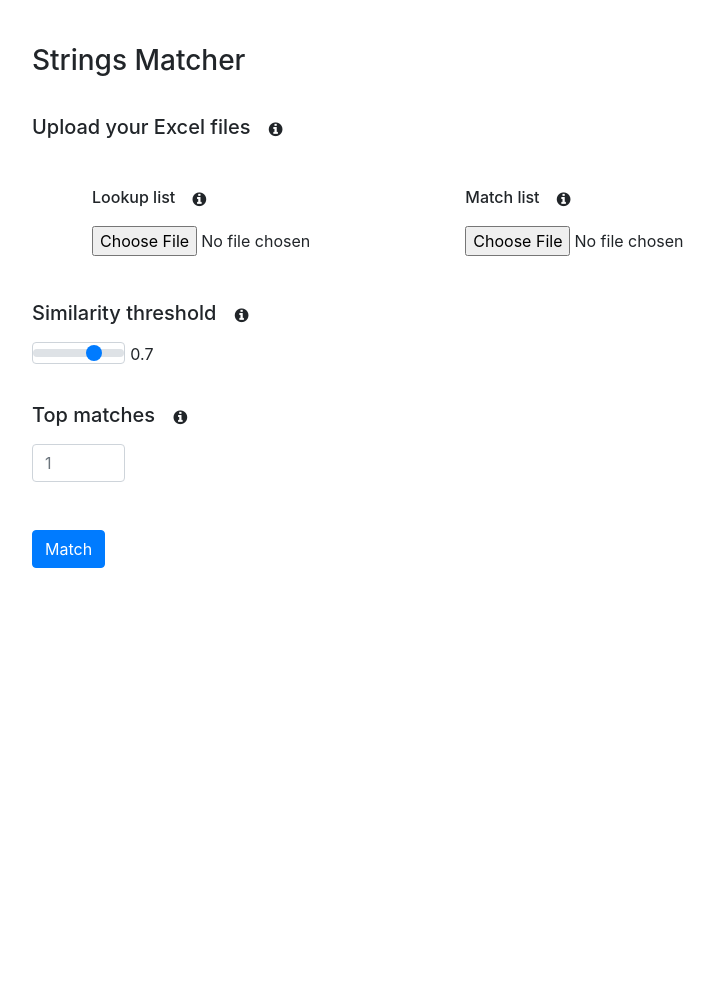
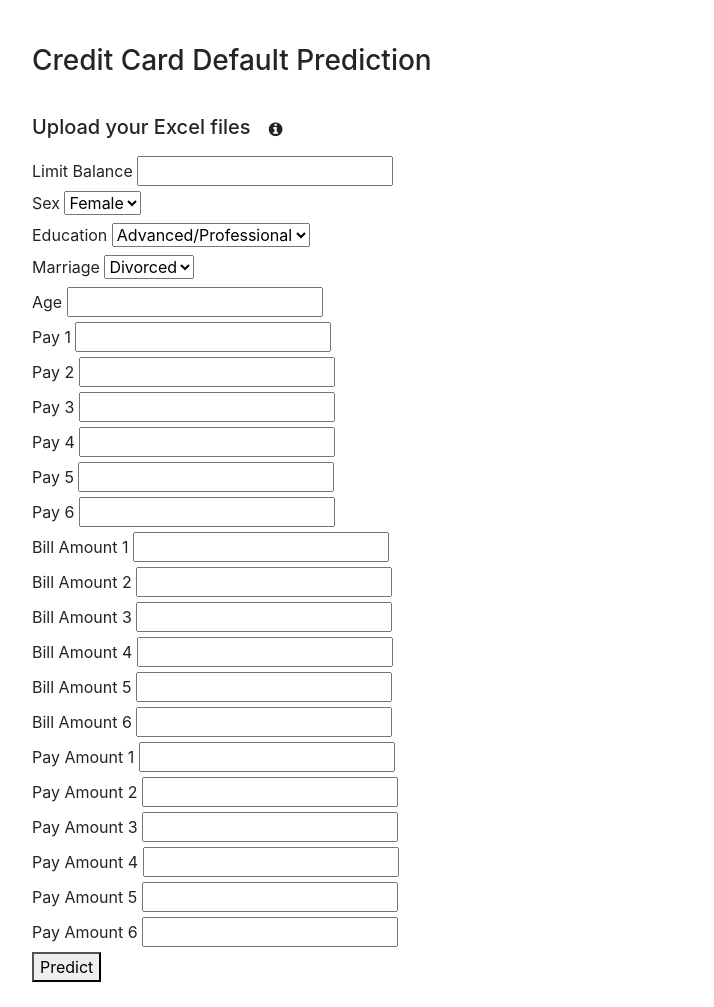
Before and after one commit to DataScienceBootCamp2023/predict, a Flask app: page / in a window 1280 px wide. Shown: the part 56-1063 px from the top of the page, without its empty margins (18-732 px from the left). Before the commit the page ends 624 px from the top, so only its background shows below. Run offline with Flask 2, Linux system fonts and the light colour scheme; some libraries are stand-ins or nearby versions.

Commit message:
Update index.html

```diff
--- a/client/templates/index.html
+++ b/client/templates/index.html
@@ -1,15 +1,15 @@
-
 {% extends 'base.html' %}
 
-{% block title %} Strings Matcher {% endblock %}
+{% block title %} Credit Card Default Prediction {% endblock %}
 
 {% block head %}
  {{ super() }}
+
 {% endblock %}
 
 {% block body %}
 
-<h3>Strings Matcher</h3>
+<h3>Credit Card Default Prediction</h3>
 
 <!-- INPUT FORM -->
 <br><h5>Upload your Excel files
@@ -17,52 +17,91 @@
     </h5>
 
 
-<form method="post" enctype="multipart/form-data">
-    <br><div class="container"><div class="form-row">
-        <div class="col form-group">
-            <h6>Lookup list
-                <button type="button" class="btn btn-default" data-toggle="tooltip" data-placement="left" title="List with values to be matched, in the Left-join that's the left side"><span class="fa fa-info-circle"></span></button>
-            </h6>
-            <div class="file-upload-wrapper">
-                <input type="file" name="dtf_lookup" id="input-file-now" class="file-upload" required value={{request.form.dtf_lookup}}>
-            </div>
-        </div>
-
-        <div class="col form-group">
-            <h6>Match list
-                <button type="button" class="btn btn-default" data-toggle="tooltip" data-placement="left" title="List with values to match with, in the Left-join that's the right side"><span class="fa fa-info-circle"></span></button>
-            </h6>
-            <div class="file-upload-wrapper">
-                <input type="file" name="dtf_match" id="input-file-now" class="file-upload" required value={{request.form.dtf_match}}>
-            </div>
-        </div>
-
-        <div class="col form-group"></div>
-    </div></div>
-
-    <script>
-        $(".file-upload").file_upload();
-    </script>
-
-
-    <br><h5>Similarity threshold
-            <button type="button" class="btn btn-default" data-toggle="tooltip" data-placement="left" title="Minimum similarity score to return, it goes from 0 to 1. If 1 it works exactly like a Left-join or Vlookup"><span class="fa fa-info-circle"></span></button>
-        </h5>
-
-        <div class="form-row"><div class="d-flex col-md-1">
-            <input type="range" min="0" max="1" step="0.1" value="0.7" oninput="RangeValue.innerText=this.value"
-                   class="custom-range form-control" name="threshold" required value={{request.form.threshold}}>
-        </div><label id="RangeValue">0.7</label></div>
-
-
-    <br><h5>Top matches
-            <button type="button" class="btn btn-default" data-toggle="tooltip" data-placement="left" title="Maximum number of matches to return. If 1 it shows only the best match, if greater than 1 it shows multiple matches"><span class="fa fa-info-circle"></span></button>
-        </h5>
-        <div class="form-row"><div class="col-md-1">
-            <input type="text" name="top" class="form-control" placeholder="1" value={{request.form.top}}>
-        </div></div>
-
-    <br><br><button type="submit" class="btn btn-primary" id="btnMatch">Match</button>
-</form>
+<form method="post" action="/predict" enctype="multipart/form-data">
+    <label for="limit_bal">Limit Balance</label>
+    <input type="number" id="limit_bal" name="limit_bal" required>
+    <br>
+    <label for="sex">Sex</label>
+    <select id="sex" name="sex" required>
+      <option value="2">Female</option>
+      <option value="1">Male</option>
+    </select>
+    <br>
+    <label for="education">Education</label>
+    <select id="education" name="education" required>
+      <option value="5">Advanced/Professional</option>
+      <option value="4">College</option>
+      <option value="3">High School</option>
+      <option value="2">Other</option>
+      <option value="1">University</option>
+    </select>
+    <br>
+    <label for="marriage">Marriage</label>
+    <select id="marriage" name="marriage" required>
+      <option value="3">Divorced</option>
+      <option value="2">Married</option>
+      <option value="1">Single</option>
+      <option value="0">Other</option>
+    </select>
+    <br>
+    <label for="age">Age</label>
+    <input type="number" id="age" name="age" required>
+    <br>
+    <label for="pay_1">Pay 1</label>
+    <input type="number" id="pay_1" name="pay_1" required>
+    <br>
+    <label for="pay_2">Pay 2</label>
+    <input type="number" id="pay_2" name="pay_2" required>
+    <br>
+    <label for="pay_3">Pay 3</label>
+    <input type="number" id="pay_3" name="pay_3" required>
+    <br>
+    <label for="pay_4">Pay 4</label>
+    <input type="number" id="pay_4" name="pay_4" required>
+    <br>
+    <label for="pay_5">Pay 5</label>
+    <input type="number" id="pay_5" name="pay_5" required>
+    <br>
+    <label for="pay_6">Pay 6</label>
+    <input type="number" id="pay_6" name="pay_6" required>
+    <br>
+    <label for="bill_amt_1">Bill Amount 1</label>
+    <input type="number" id="bill_amt_1" name="bill_amt_1" required>
+    <br>
+    <label for="bill_amt_2">Bill Amount 2</label>
+    <input type="number" id="bill_amt_2" name="bill_amt_2" required>
+    <br>
+    <label for="bill_amt_3">Bill Amount 3</label>
+    <input type="number" id="bill_amt_3" name="bill_amt_3" required>
+    <br>
+    <label for="bill_amt_4">Bill Amount 4</label>
+    <input type="number" id="bill_amt_4" name="bill_amt_4" required>
+    <br>
+    <label for="bill_amt_5">Bill Amount 5</label>
+    <input type="number" id="bill_amt_5" name="bill_amt_5" required>
+    <br>
+    <label for="bill_amt_6">Bill Amount 6</label>
+    <input type="number" id="bill_amt_6" name="bill_amt_6" required>
+    <br>
+    <label for="pay_amt_1">Pay Amount 1</label>
+    <input type="number" id="pay_amt_1" name="pay_amt_1" required>
+    <br>
+    <label for="pay_amt_2">Pay Amount 2</label>
+    <input type="number" id="pay_amt_2" name="pay_amt_2" required>
+    <br>
+    <label for="pay_amt_3">Pay Amount 3</label>
+    <input type="number" id="pay_amt_3" name="pay_amt_3" required>
+    <br>
+    <label for="pay_amt_4">Pay Amount 4</label>
+    <input type="number" id="pay_amt_4" name="pay_amt_4" required>
+    <br>
+    <label for="pay_amt_5">Pay Amount 5</label>
+    <input type="number" id="pay_amt_5" name="pay_amt_5" required>
+    <br>
+    <label for="pay_amt_6">Pay Amount 6</label>
+    <input type="number" id="pay_amt_6" name="pay_amt_6" required>
+    <br>
+  <button type="submit" id="predict-button">Predict</button>
+  </form>
 
 {% endblock %}
```
